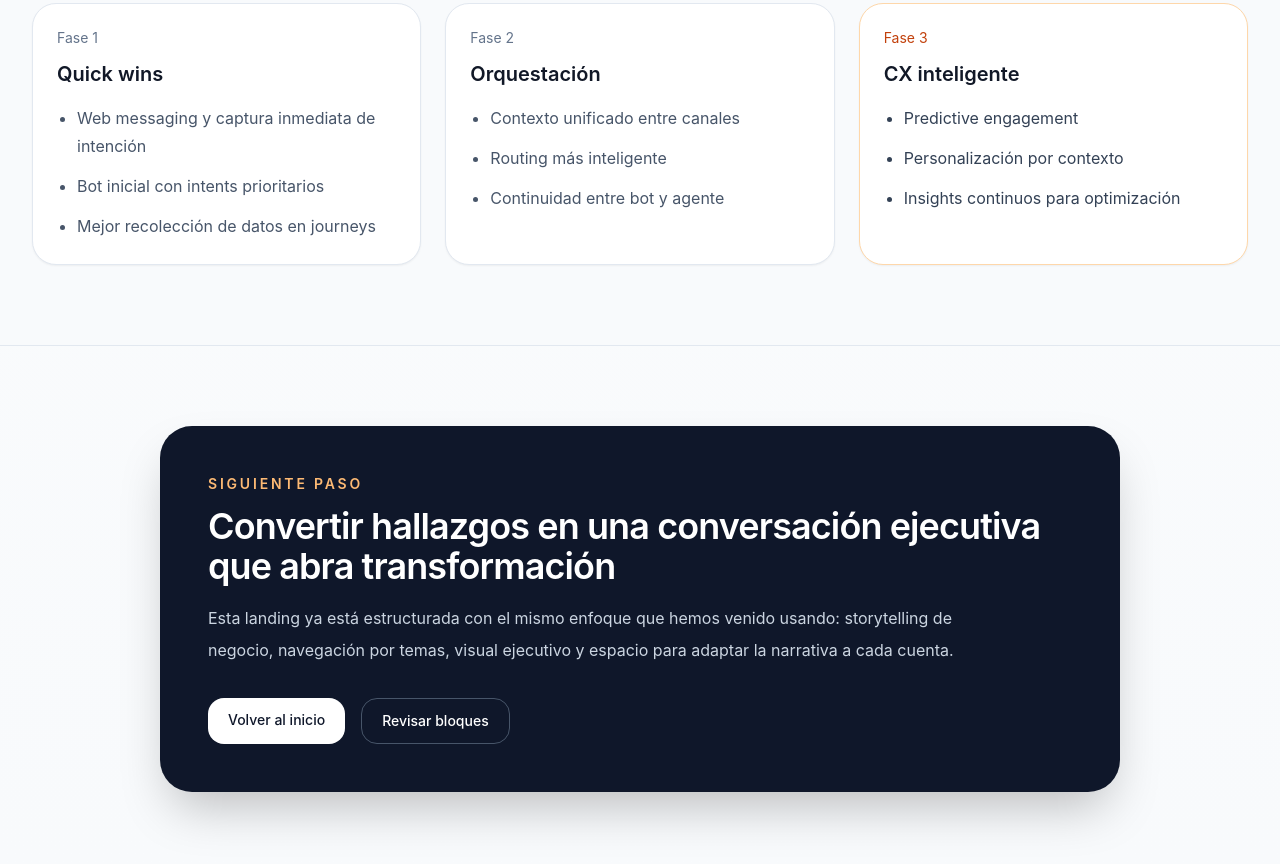
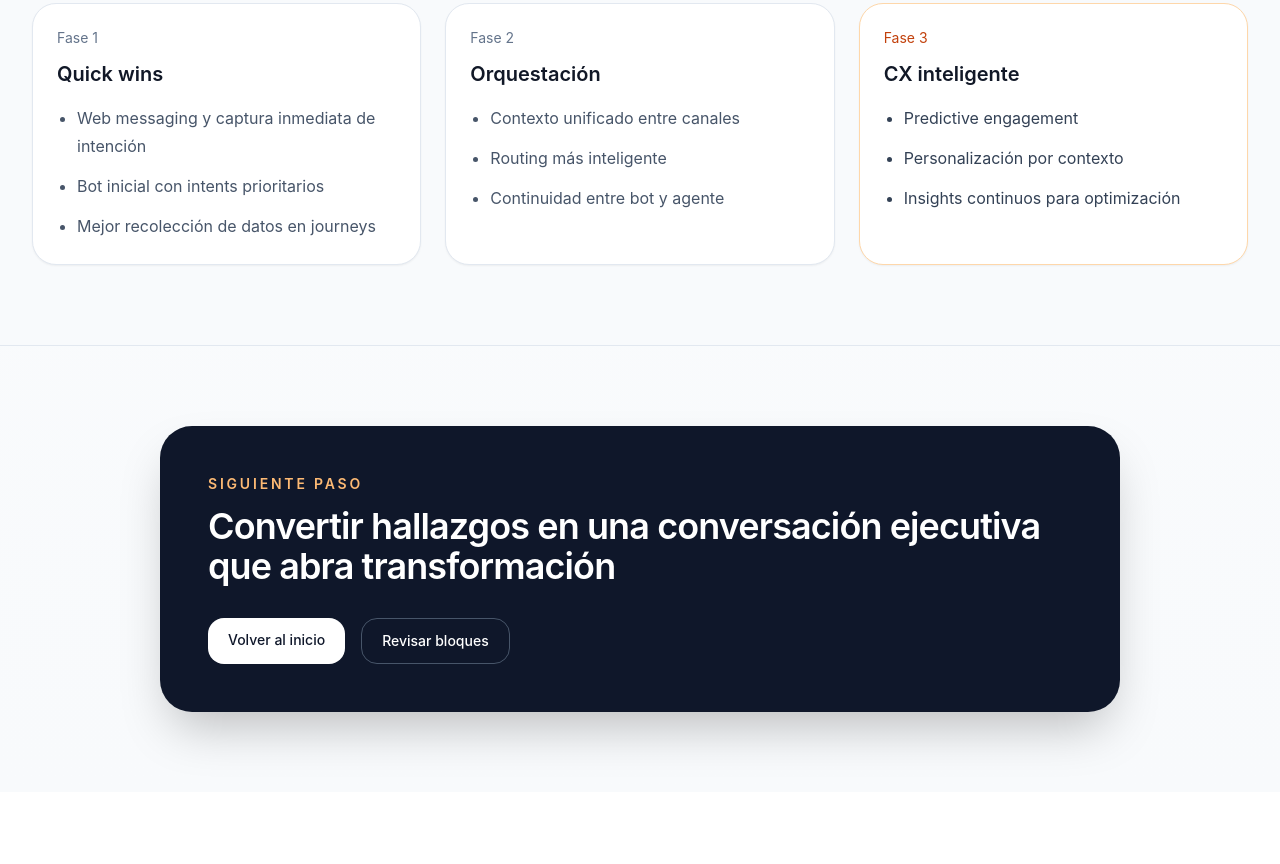
Before and after one commit to Milo3416/SAFARI_GrupoFrisa, a plain HTML site: page index.html in a window 1280 px wide. Shown: the part 3013-3877 px from the top of the page. After the commit the page ends 3805 px from the top, so only its background shows below. Drawn offline with nearby package versions, Linux system fonts and the light colour scheme.

Commit message:
Update index.html

```diff
--- a/index.html
+++ b/index.html
@@ -361,7 +361,6 @@
       <div class="rounded-[2rem] bg-slate-900 text-white p-8 lg:p-12 shadow-2xl">
         <p class="text-sm uppercase tracking-[0.2em] text-orange-300 font-semibold">Siguiente paso</p>
         <h3 class="mt-3 text-3xl lg:text-4xl font-semibold tracking-tight">Convertir hallazgos en una conversación ejecutiva que abra transformación</h3>
-        <p class="mt-4 text-slate-300 leading-8 max-w-3xl">Esta landing ya está estructurada con el mismo enfoque que hemos venido usando: storytelling de negocio, navegación por temas, visual ejecutivo y espacio para adaptar la narrativa a cada cuenta.</p>
         <div class="mt-8 flex flex-wrap gap-4">
           <a href="#overview" class="rounded-2xl bg-white text-slate-900 px-5 py-3 text-sm font-medium">Volver al inicio</a>
           <a href="#diagnostico" class="rounded-2xl border border-slate-600 px-5 py-3 text-sm font-medium text-white">Revisar bloques</a>
```
